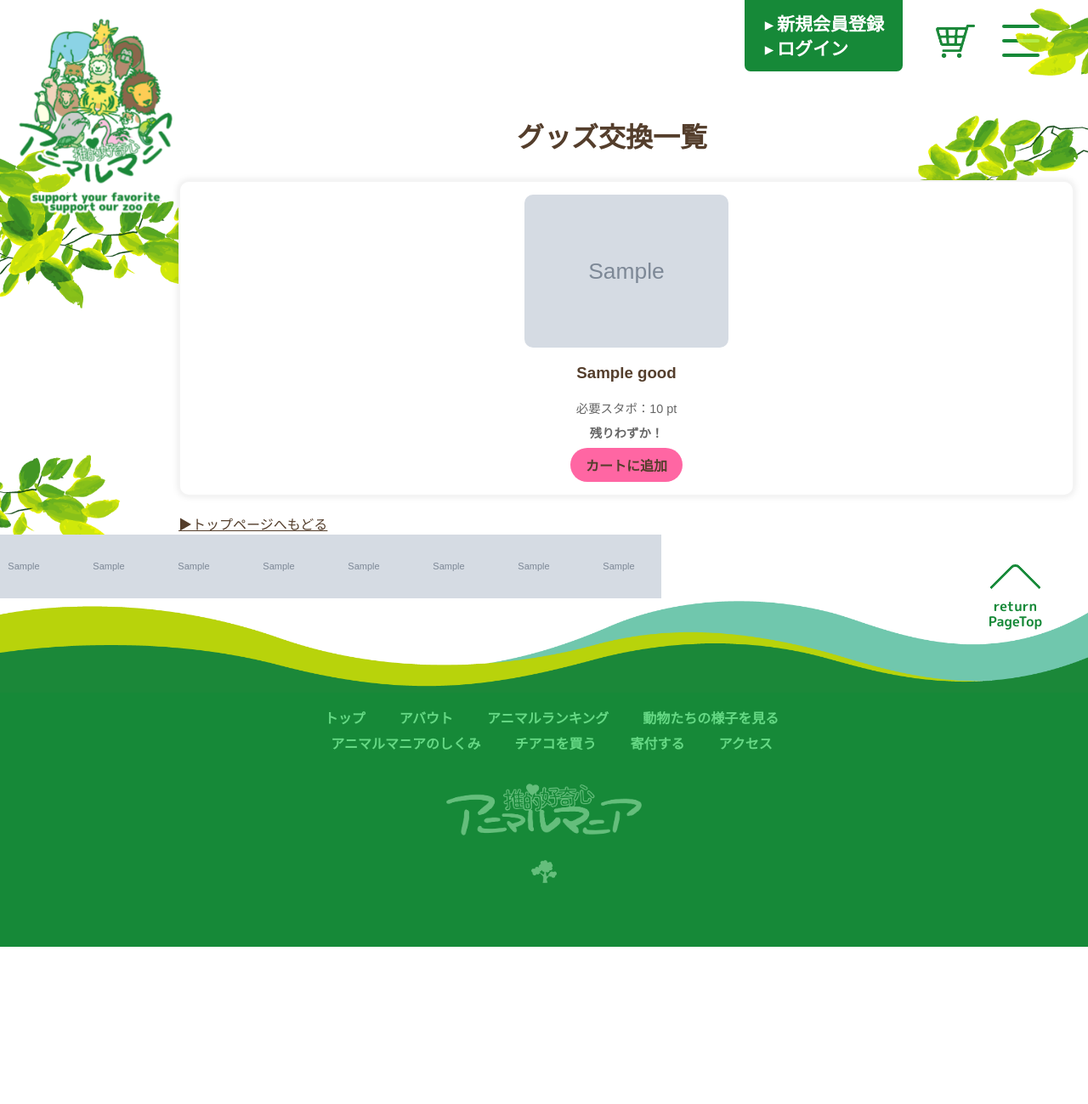
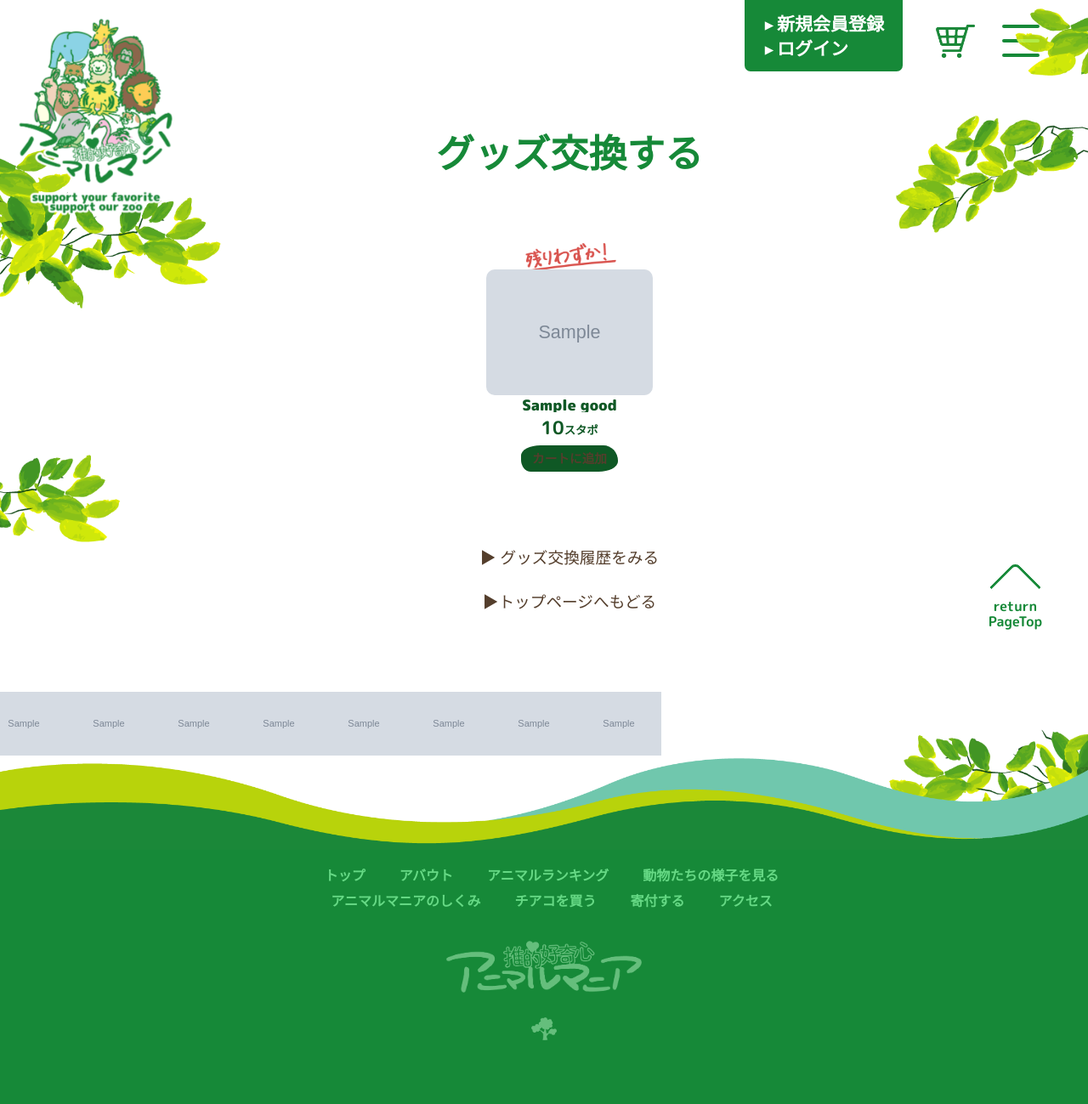
Before and after one commit to muratter93/oshiapp, a Django app: page /goods/goods_list/ in a window 1280 px wide. Shown: the whole page at 85% size. Before the commit the page ends 1114 px from the top, so only its background shows below. Run offline with Django 5.2, Linux system fonts and the light colour scheme; tables that the repository leaves empty hold one stand-in row (values such as "Sample post"); grey boxes marked "Sample" are stand-in pictures; some web fonts are replaced.

Commit message:
（秋田）

```diff
--- a/goods/templates/goods/goods_list.html
+++ b/goods/templates/goods/goods_list.html
@@ -1,10 +1,11 @@
 {% extends "common/base.html" %}
 {% load static %}
 
-{% block title %}グッズ交換{% endblock %}
+{% block title %}アニマルマニア｜グッズ交換{% endblock %}
 
 {% block extra_head %}
-<link rel="stylesheet" href="{% static 'css/goods.css' %}">
+<link rel="stylesheet" href="{% static 'css/goods_list.css' %}">
+
 <style>
   /* 認証誘導モーダル */
   #authModal {
@@ -35,49 +36,95 @@
 </style>
 {% endblock %}
 
+
 {% block content %}
-<div id="goods_main_center">
-  <h1>グッズ交換一覧</h1>
 
-  <div class="goods_grid">
+
+
+<div id="goods_large_box">
+
+    <h1 id="goods_title_lang">グッズ交換する</h1>
+
+    <br>
+
+    <div id="goods_small_box">
+
+        <div id="goods_small_box_contents">
+
+
+
+            <div id="goods_grid">
               {% for goods in goods_list %}
-      <div class="goods_card">
-        <a href="{% url 'goods:goods_detail' goods.id %}">
-          <div class="goods_img_wrapper">
+
+                <div id="goods_card">
+
+                  {% if goods.stock == 0 %}
+                  <div class="good_warning_text_box"></div>
+                  {% else %}
+                      {% if goods.stock <= 10 %}
+                      <div id="good_warning_text_box_02">
+                          <img id="goods_mes_low_stock" src="{% static 'img/goods_lowstocktext_img.png' %}" alt="残りわずか画像">
+                      </div>
+                      {% else %}
+                      <div class="good_warning_text_box"></div>
+                      {% endif %}
+                  {% endif %}
+
+                  <a class="goods_link" href="{% url 'goods:goods_detail' goods.id %}">
+
+                    <div id="goods_img_box">
                         {% if goods.image %}
-              <img src="{{ goods.image.url }}" alt="{{ goods.name }}" class="goods_img">
+                          <img src="{{ goods.image.url }}" alt="{{ goods.name }}">
                         {% else %}
-              <img src="{% static 'img/no_image.png' %}" alt="{{ goods.name }}" class="goods_img">
+                          <img src="{% static 'img/no_image.png' %}" alt="{{ goods.name }}">
                         {% endif %}
+                    </div>
+
+                  </a>
+
+                  <a class="goods_link" href="{% url 'goods:goods_detail' goods.id %}">
+                      <div id="goods_name_box">
+                          <h3 id="goods_name">{{ goods.name }}</h3>
                       </div>
                   </a>
 
-        <h3>{{ goods.name }}</h3>
-        <p>必要スタポ：{{ goods.required_stanning_points }} pt</p>
+                  <p id="goods_stapo_num">{{ goods.required_stanning_points }}<span id="goods_stapo_num_unit">スタポ</span></p>
 
                   {% if goods.stock == 0 %}
-          <button class="goods_btn disabled" disabled>在庫なし</button>
+                    <button id="goods_btn_disabled" disabled>在庫なし</button>
                   {% else %}
-          {% if goods.stock <= 10 %}
-            <p class="low-stock">残りわずか！</p>
-          {% endif %}
 
                     {% if user.is_authenticated %}
-              <a href="{% url 'goods:add_to_cart' goods.id %}" class="goods_btn">カートに追加</a>
+                    <a class="goods_add_btn" href="{% url 'goods:add_to_cart' goods.id %}">カートに追加</a>
                     {% else %}
-              <a href="{% url 'goods:add_to_cart' goods.id %}" class="goods_btn">カートに追加</a>
+                    <a class="goods_add_btn" href="{% url 'goods:add_to_cart' goods.id %}">カートに追加</a>
                     {% endif %}
 
                   {% endif %}
+
                 </div>
+
               {% endfor %}
             </div>
 
-  {% comment %} <a href="{% url 'goods:order_history' %}">交換履歴を見る</a>
-  <a href="{% url 'donation:donate' %}">寄付する</a> {% endcomment %}
         </div>
 
-<div id="goods_returntop_button"><a href="{% url 'main:index' %}#">▶トップページへもどる</a></div>
+    </div>
+
+    <a id="goods_history_button" href="{% url 'goods:order_history' %}">▶ グッズ交換履歴をみる</a>
+
+    <br><br>
+
+    <a id="goods_returntop_button" href="{% url 'main:index' %}#">▶トップページへもどる</a>
+
+    <br><br><br><br><br>
+
+</div>
+
+
+
+
+
 
 
 
--- a/static/css/charge.css
+++ b/static/css/charge.css
@@ -17,7 +17,7 @@
   font-size: 3.5vw;
 }
 #charge_title_img_01 {
-  width: 54%;
+  width: 40vw;
   margin: -20vw 0 1.5vw -0.3vw;
 }
 
@@ -64,9 +64,9 @@
 
 
 
-/* ーーーーーーーーーーー */
+/* ーーーーーーーーーーーーーー */
 /* チアコインを購入するテーブル */
-/* ーーーーーーーーーーー */
+/* ーーーーーーーーーーーーーー */
 
 /* テーブル外周り */
 #charge_table {
--- a/static/css/goods.css
+++ b/static/css/goods.css
@@ -1,24 +1,4 @@
-/* ===== 全体レイアウト ===== */
 
-
-#goods_main_center {
-  width: 100%;
-  max-width: 1200px;
-  /* margin: 40px auto; */
-  text-align: center;
-  font-family: "Hiragino Sans", "Noto Sans JP", sans-serif;
-  padding-bottom: 20px;  /* スクロールバーの分余白 */
-
-}
-
-#goods_main_center h2 {
-
-  font-size: 1.8rem;
-  margin-bottom: 30px;
-  border-bottom: 3px solid #ff66a3;
-  display: inline-block;
-  padding-bottom: 5px;
-}
 
 /* ===== カートアイコン ===== */
 .goods_cart_icon {
@@ -42,75 +22,10 @@
 }
 
 
-/* ===== 商品グリッド ===== */
-.goods_grid {
 
-  margin-left: 0;
-  display: grid;
-  grid-template-columns: repeat(auto-fit, minmax(200px, 1fr));  /* ←固定4列 */
-  gap: 50px;
-  justify-items: start;
-
-  margin-top: 30px;
-}
-
-/* ===== 商品カード ===== */
-.goods_card {
-  background-color: #fff;
-  border: 2px solid #f4f4f4;
-  border-radius: 15px;
-  box-shadow: 0 3px 10px rgba(0, 0, 0, 0.1);
-  padding: 15px;
-  width: 100%;       /* 固定幅 */
-  transition: transform 0.3s ease, box-shadow 0.3s ease;
-  text-align: center;
-}
-
-.goods_card:hover {
-  transform: translateY(-5px);
-  box-shadow: 0 5px 15px rgba(255, 102, 163, 0.3);
-}
-
-.goods_card h4 {
-  font-size: 1.2rem;
-  margin-top: 10px;
-  color: #333;
-}
-
-.goods_card p {
-  margin: 8px 0;
-  font-size: 0.9rem;
-  color: #666;
-}
-
-/* ===== 商品画像 ===== */
-.goods_img {
-  max-width: 100%;
-  max-height: 200px;
-  object-fit: contain; /* 縦横比を保ったまま収まる */
-  border-radius: 10px;
-  display: block;
-  margin: 0 auto;
-}
-
-/* ===== ボタン ===== */
-.goods_btn {
-  display: inline-block;
-  background-color: #ff66a3;
-  color: white;
-  text-decoration: none;
-  padding: 8px 18px;
-  border-radius: 20px;
-  font-weight: bold;
-  transition: background-color 0.3s;
-}
-
-.goods_btn:hover {
-  background-color: #ff3380;
-}
 
 /* ===== スマホ対応 ===== */
-@media (max-width: 768px) {
+/* @media (max-width: 768px) {
   .goods_grid {
     grid-template-columns: repeat(2, 1fr);
   }
@@ -120,7 +35,7 @@
   .goods_grid {
     grid-template-columns: 1fr;
   }
-}
+} */
 
 .cart-icon {
   position: relative; /* これを追加 */
@@ -146,21 +61,7 @@
   box-shadow: 0 0 3px rgba(0,0,0,0.3); /* ちょっと浮かせる */
 }
 
-/* ===== 商品画像ラッパー ===== */
-.goods_img_wrapper {
-  width: 100%;
-  height: 200px;         /* 画像枠の高さを固定 */
-  display: flex;
-  align-items: center;    /* 画像を縦中央に揃える */
-  justify-content: center;/* 画像を横中央に揃える */
-  overflow: hidden;       /* はみ出た部分は隠す */
-}
 
-.goods_img_wrapper img {
-  max-width: 100%;
-  max-height: 100%;
-  object-fit: contain;    /* 縦横比を維持 */
-}
 
 
 /* 住所確認ページ */
@@ -280,60 +181,3 @@ input.checkout-error {
 .goods_exchange_btn:hover {
     background-color: #0056b3;
 }
-
-/* --- 在庫管理 --- */
-.goods_btn.disabled {
-      background-color: #ccc;
-      color: #666;
-      cursor: not-allowed;
-      pointer-events: none;
-  }
-
-  .low-stock {
-      color: #d9534f; /* 赤 */
-      font-weight: bold;
-      margin-bottom: 5px;
-  }
-
-  .goods_card {
-      text-align: center;
-      border-radius: 12px;
-      background-color: #fff;
-      box-shadow: 0 0 8px rgba(0,0,0,0.1);
-      padding: 15px;
-      transition: transform 0.2s ease;
-  }
-
-  .goods_card:hover {
-      transform: scale(1.03);
-  }
-
-  .goods_img_wrapper {
-      width: 100%;
-      height: 180px;
-      overflow: hidden;
-      display: flex;
-      justify-content: center;
-      align-items: center;
-  }
-
-  .goods_img {
-      max-height: 100%;
-      max-width: 100%;
-      object-fit: contain;
-  }
-
-  /* .goods_btn {
-      display: inline-block;
-      padding: 8px 16px;
-      background-color: #28a745;
-      color: white;
-      border-radius: 6px;
-      text-decoration: none;
-      font-weight: bold;
-      transition: background-color 0.2s ease;
-  } */
-
-  .goods_btn:hover {
-      background-color: #218838;
-  }
--- /dev/null
+++ b/static/css/goods_list.css
@@ -0,0 +1,197 @@
+
+/* グッズ交換大箱 */
+#goods_large_box {
+  margin: 0;
+  padding: 0 100px 0 0;
+  text-align: center;
+}
+
+
+/* グッズ交換タイトル */
+#goods_title_lang {
+  text-align: center;
+  font-weight: 900;
+  font-size: 3.5vw;
+  color: rgb(22, 137, 56);
+}
+
+/* グッズ交換小箱 */
+#goods_small_box {
+  margin: 0;
+  padding: 0 2vw 80px 2vw;
+  display: flex;
+  justify-content: center;
+  /* background-color: rgb(115, 255, 0); */
+}
+
+/* ーーーー */
+/* 小箱の中 */
+/* ーーーー */
+
+#goods_small_box_contents {
+  margin: 0 auto;
+  padding: 0;
+  width: 100%;
+  /* background-color: rgb(105, 103, 42); */
+}
+
+/* ーーーーーーーーーー */
+/* グッズ交換大箱と中身 */
+/* ーーーーーーーーーー */
+
+/* グッズグリッド箱 */
+#goods_grid {
+  display: grid;
+  width: 100%;
+  /* grid-template-columns: repeat(5, 1fr); */
+  grid-template-columns: repeat(auto-fit, minmax(160px, 1fr));
+  /* background-color: rgb(255, 47, 0); */
+}
+
+/* グッズ個別箱 */
+#goods_card {
+  padding: 0.5vw;
+  text-align: center;
+  height: 100%;
+}
+
+/* グッズ画像 */
+#goods_img_box {
+  width: 100%;
+  height: 11.5vw;
+  align-items: center;
+  justify-content: center;
+  overflow: hidden;       /* はみ出た部分は隠す */
+}
+#goods_img_box img {
+  max-width: 100%;
+  height: 100%;
+  object-fit: contain;    /* 縦横比を維持 */
+  border-radius: 10px;
+  margin: 0 auto;
+}
+
+/* グッズ名前リンク先 */
+.goods_link {
+  text-decoration: none;
+}
+/* グッズ名前箱 */
+#goods_name_box {
+  margin: 7px 0 0 0;
+  padding: 0;
+  height: 10px;
+  text-align: center;
+  display: grid;
+  place-items: center;
+}
+/* グッズ名前文字 */
+#goods_name {
+  text-align: center;
+  font-weight: 900;
+  font-size: 13pt;
+  line-height: 1em;
+  display: -webkit-box;
+  -webkit-box-orient: vertical;
+  -webkit-line-clamp: 2; /* 表示する行数 */
+  overflow: hidden;
+  color: rgb(15, 88, 37);
+  margin: 0;
+  padding: 0;
+}
+#goods_name:visited {
+  color: rgb(15, 88, 37);
+}
+#goods_name:hover {
+  color: rgb(89, 197, 35);
+}
+
+
+/* 必要スタポ数文字 */
+#goods_stapo_num {
+  margin: 0;
+  padding: 5px 0 5px 0;
+  font-weight: 700;
+  font-size: 16pt;
+  color: rgb(15, 88, 37);
+}
+/* 必要スタポ数単位 */
+#goods_stapo_num_unit {
+  font-weight: 700;
+  font-size: 10pt;
+}
+
+/* グッズカートへ追加ボタン */
+.goods_add_btn {
+  display: inline-block;
+  background-color: rgb(15, 88, 37);
+  color: white;
+  text-decoration: none;
+  padding: 4px 13px;
+  border-radius: 20% 15% 20% 10% / 39% 59% 39% 45% ;
+  font-weight: 700;
+  font-size: 11pt;
+  transition: background-color 0.3s;
+}
+.goods_add_btn:visited {
+  background-color: rgb(15, 88, 37);
+  color: white;
+}
+.goods_add_btn:hover {
+  background-color: rgb(89, 197, 35);
+  color: white;
+  transform: scale(1.03);
+}
+
+
+/* ーーーーーーーーーーーーー */
+/* グッズ交換在庫メッセージ箱 */
+/* ーーーーーーーーーーーーー */
+
+/* メッセージ箱 */
+.good_warning_text_box {
+  text-align: center;
+  justify-content: center;
+  height: 20px;
+  margin: 10px 0 15px auto;
+  display: grid;
+  place-items: center;
+}
+#good_warning_text_box_02 {
+  text-align: center;
+  justify-content: center;
+  height: 20px;
+  margin: 10px 0 15px auto;
+}
+/* 残りわずか画像 */
+#goods_mes_low_stock {
+  width: 110px;
+}
+
+/* 在庫なし */
+#goods_btn_disabled {
+  margin: 0;
+  padding: 0;
+  display: inline-block;
+  background-color: #e6e6e6;
+  color: rgb(132, 132, 132);
+  border: none;
+  padding: 4px 13px;
+  border-radius: 20% 15% 20% 10% / 39% 59% 39% 45% ;
+  font-weight: 700;
+  font-size: 11pt;
+}
+
+
+
+
+/* 交換履歴をみる */
+#goods_history_button {
+  text-decoration: none;
+  font-size: 14pt;
+}
+
+/* トップページへもどる */
+#goods_returntop_button {
+  text-decoration: none;
+  font-size: 14pt;
+}
--- a/static/css/modals.css
+++ b/static/css/modals.css
@@ -276,8 +276,8 @@
   border-radius: 20% 15% 20% 10% / 39% 59% 39% 45% ;
 }
 #authCancelBtn:hover {
-  color: rgb(109, 241, 44);
-  border: 2px solid rgb(109, 241, 44);
+  color: rgb(89, 197, 35);
+  border: 2px solid rgb(89, 197, 35);
 }
 /* 新規登録ボタン */
 #modals_auth_new_button {
--- a/subscription/views.py
+++ b/subscription/views.py
@@ -154,7 +154,7 @@ def cancel_subscription(request, sub_member_id):
         sub.save(update_fields=["is_active"])
 
         # ★ これを追加
-        messages.success(request, " 〇〇さんの〜プランのサブスクが解約されました。")
+        messages.success(request, f" {sub.animal.name} の{sub.plan.plan_name}プランのサブスクが解約されました。")
 
         # 履歴ページに戻す
         return redirect("money:purchase_history2")
```
Also changed, not shown: goods/templates/goods/goods_detail.html (+51 -13 lines), static/css/goods_detail.css (added, +170 -0 lines), static/img/goods_lowstocktext_img.png (added). Lines whose indentation alone changed are shown as unchanged.
